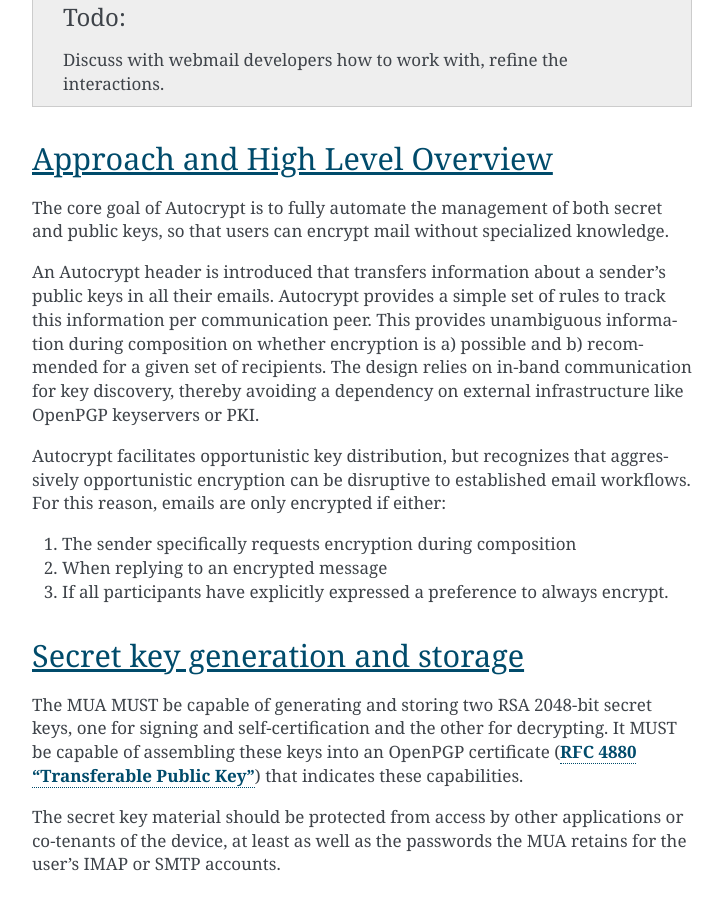
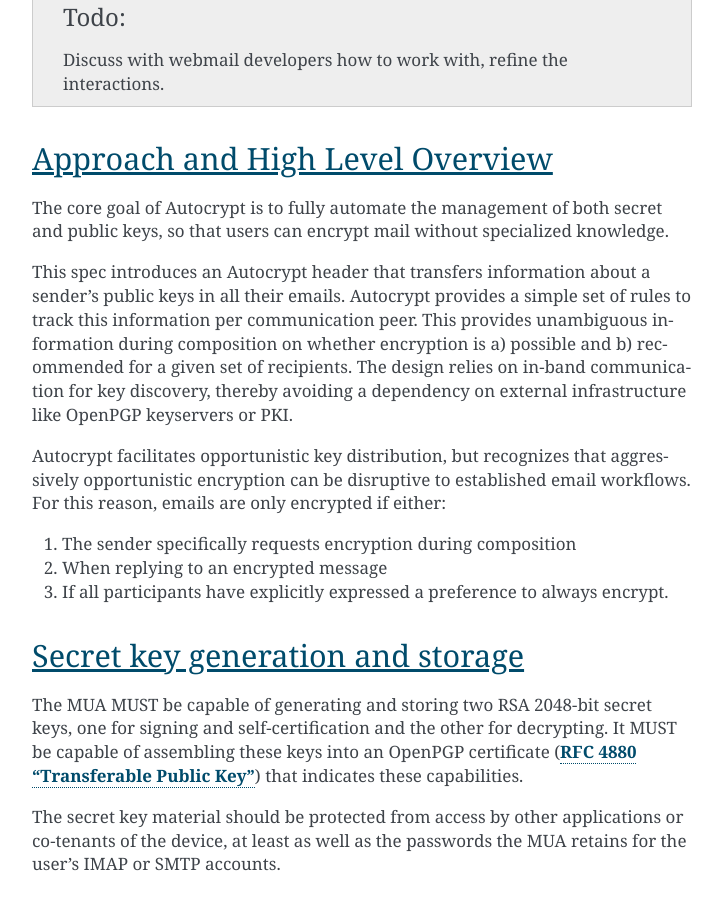
Before and after one commit to autocrypt/autocrypt, a Sphinx documentation site: the page built from doc/level1.rst, in a window 1280 px wide and 900 px high, scrolled down 2042 px. Shown: the whole window, without its empty margins (388-1111 px from the left). Built offline with Sphinx 7.4.7, drawn with Linux system fonts in a browser that asks for light colours.

Commit message:
active sentences

```diff
--- a/doc/level1.rst
+++ b/doc/level1.rst
@@ -61,10 +61,10 @@ The core goal of Autocrypt is to fully automate the management of both
 secret and public keys, so that users can encrypt mail without
 specialized knowledge.
 
-An Autocrypt header is introduced that transfers information about a
-sender's public keys in all their emails. Autocrypt provides a simple
-set of rules to track this information per communication peer. This
-provides unambiguous information during composition on whether
+This spec introduces an Autocrypt header that transfers information
+about a sender's public keys in all their emails. Autocrypt provides a
+simple set of rules to track this information per communication peer.
+This provides unambiguous information during composition on whether
 encryption is a) possible and b) recommended for a given set of
 recipients. The design relies on in-band communication for key
 discovery, thereby avoiding a dependency on external infrastructure
```
